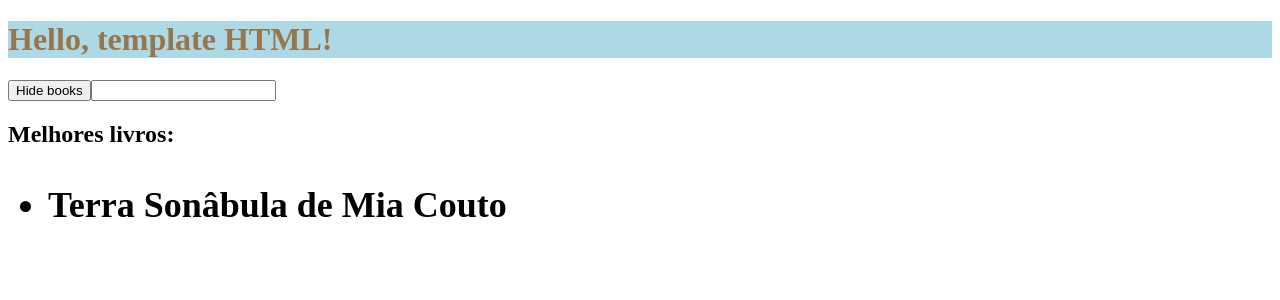
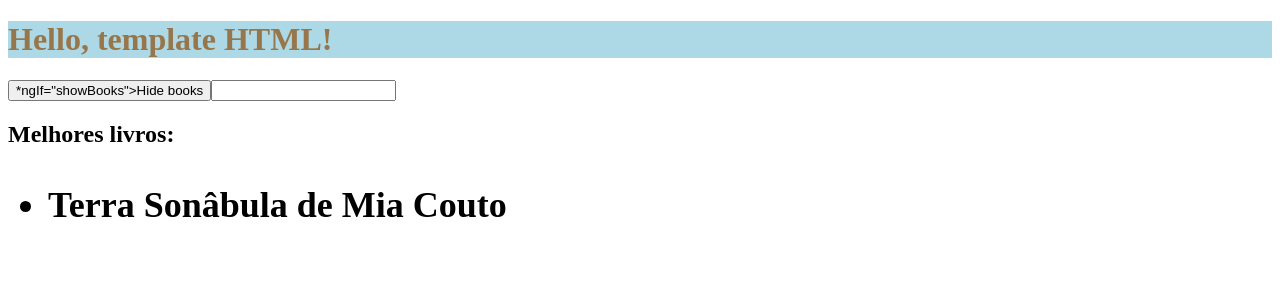
Before and after one commit to benitomiyazato/angular14, an Angular app: page / in a window 1280 px wide. Shown: the top 300 px of the page. Built offline with nearby package versions, Linux system fonts and the light colour scheme.

Commit message:
ng-container tag

```diff
--- a/src/app/books/books.component.html
+++ b/src/app/books/books.component.html
@@ -1,6 +1,6 @@
 <button (click)="showBooks = !showBooks">
-  <span *ngIf="showBooks">Hide books</span>
-  <span *ngIf="!showBooks">Show books</span>
+  <ng-container>*ngIf="showBooks">Hide books</ng-container>
+  <ng-container *ngIf="!showBooks">Show books</ng-container>
 </button>
 <input type="text" [(ngModel)]="inputText">
 <p> {{ inputText }}</p>
```
